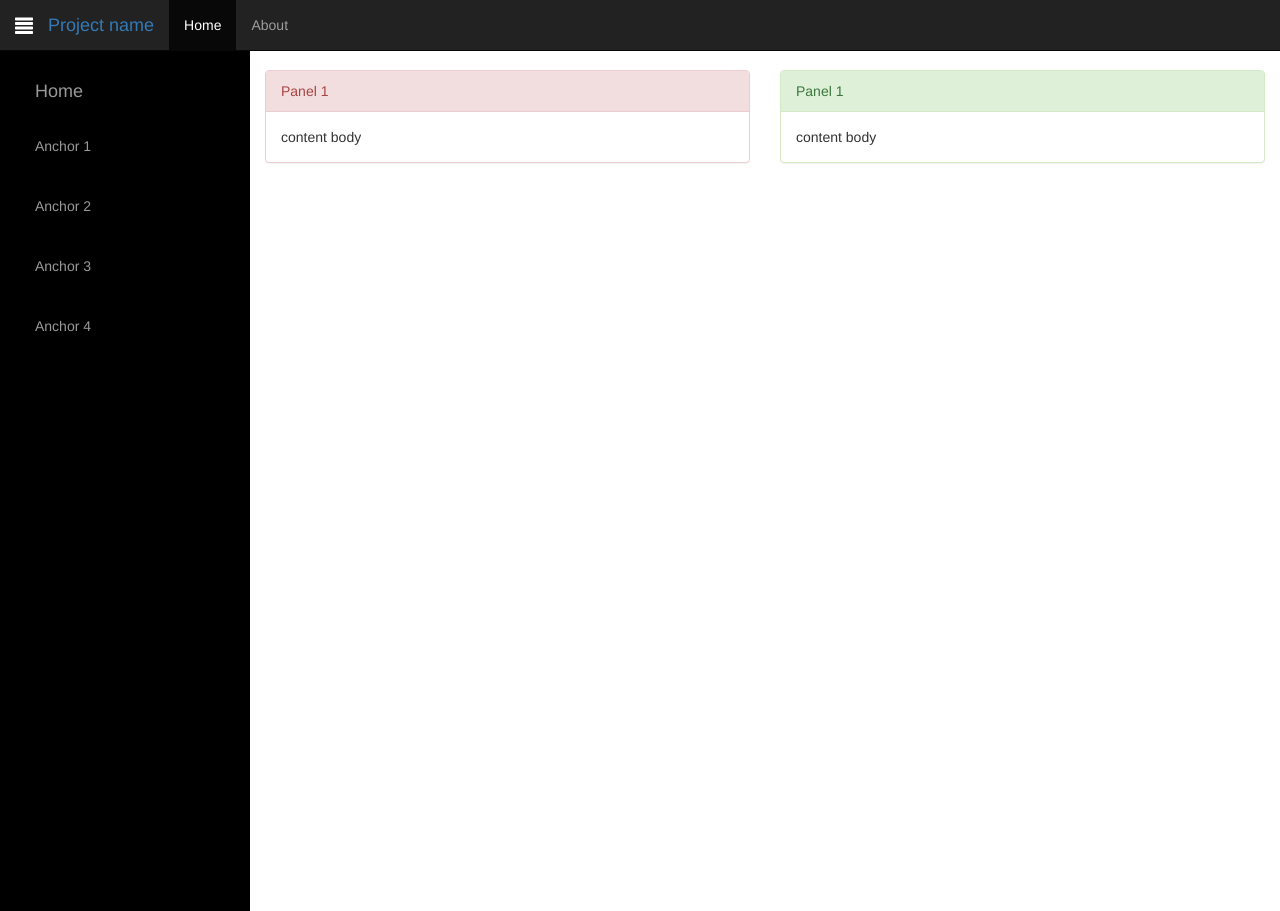
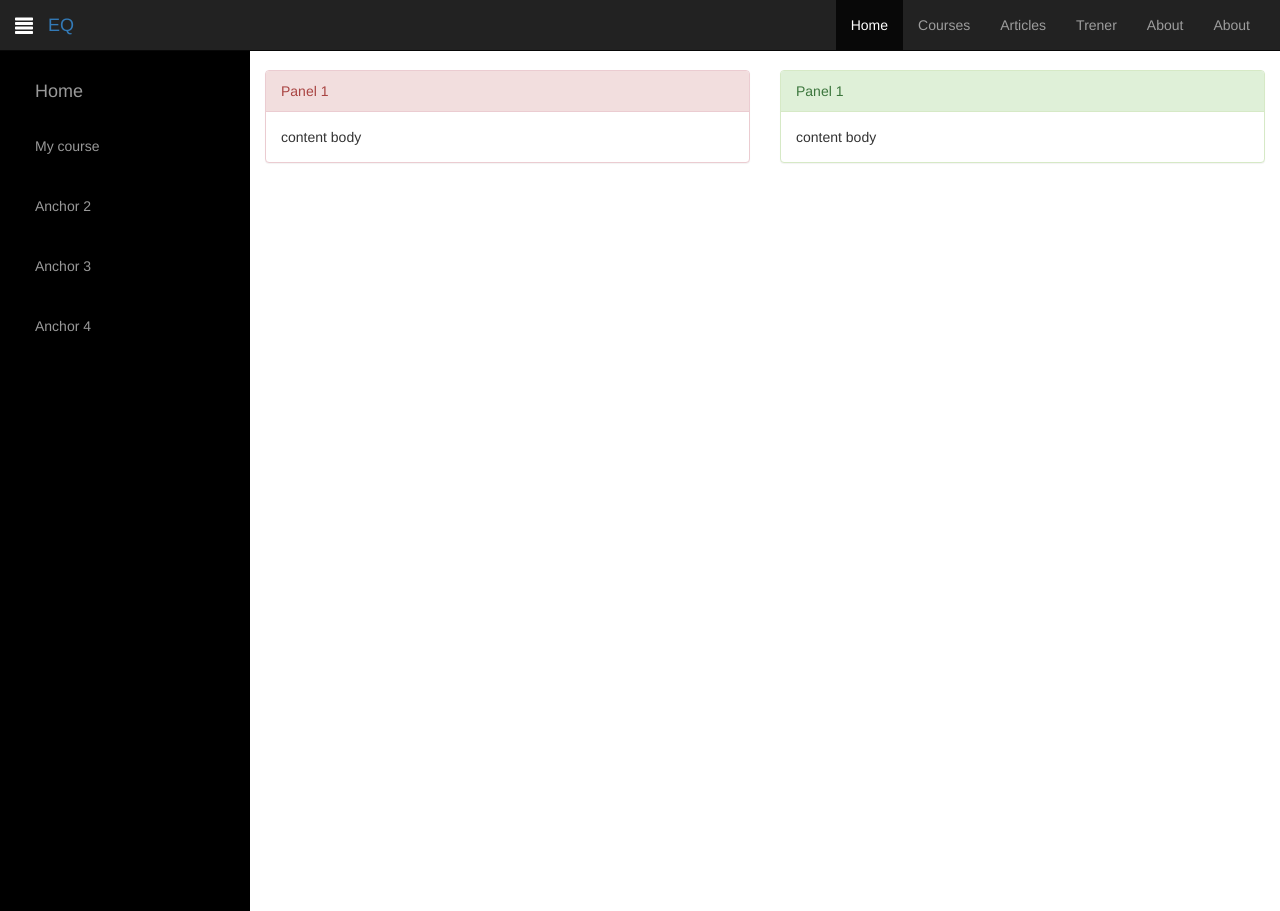
Before and after one commit to AndroidColliderUkraine/EQTrainer, a Django app: page /profile in a window 1280 px wide. Run offline with Django 3.2, Linux system fonts and the light colour scheme; some libraries are stand-ins or nearby versions.

Commit message:
Added minimus structure to profile

```diff
--- a/app_eq_1/views.py
+++ b/app_eq_1/views.py
@@ -10,6 +10,9 @@ def home(request):
     # title_user = "%s" %(request.user)
     # user_type = request.user.profile.type_user
     # text = _("Main page  :)")
+    if request.user.is_authenticated():
+        return render(request, "profile.html", {})
+
     text = "Main page  :)"
 
     course_list = None
@@ -19,14 +22,12 @@ def home(request):
         print "e:", e
     # print "course_list: ", course_list
 
-
     article_list = None
     try:
         article_list = Article.objects.filter(state='active').order_by('-updated')[:3]
     except Exception, e:
         print "e:", e
     # print "article_list: ", article_list
-
 
     context = {
         # "title_user": title_user,
@@ -42,7 +43,7 @@ def profile(request):
     context = {
         "text": text,
     }
-    return render(request, "profile_new.html",context)
+    return render(request, "profile.html", context)
 
 
 def course(request):
@@ -125,8 +126,9 @@ def unsubscribe_course(request):
 
 def profile_mycourse(request):
     print "I'm in profile_mycourse"
+    usercourse = None
+
     if request.user.is_authenticated():
-        usercourse = None
         try:
             usercourses = UserCourse.objects.filter(user=request.user).order_by('-updated')
         except Exception, e:
@@ -137,6 +139,7 @@ def profile_mycourse(request):
     }
     return render(request, "profile_mycourse.html",context)
 
+
 def profile_home(request):
     print "I'm in profile_home"
     context = {}
--- a/templates/profile.html
+++ b/templates/profile.html
@@ -1,109 +1,108 @@
 {% load staticfiles %}
-<!doctype html>
-<html lang="en">
+<!DOCTYPE html>
+<html>
 <head>
-    <meta charset="utf-8">
-    <meta http-equiv="X-UA-Compatible" content="IE=edge">
-    <meta name="description" content="A front-end template that helps you build fast, modern mobile web apps.">
-    <meta name="viewport" content="width=device-width, initial-scale=1">
-    <title>Material Design Lite</title>
+    <title>{% block title %}{% endblock %}</title>
 
-    <!-- Add to homescreen for Chrome on Android -->
-    <meta name="mobile-web-app-capable" content="yes">
-    <link rel="icon" sizes="192x192" href="images/touch/chrome-touch-icon-192x192.png">
+    <link href="{% static 'css/my_profile.css' %}" rel="stylesheet">
+    <link href="{% static 'bootstrap/css/bootstrap.min.css' %}" rel="stylesheet">
 
-    <!-- Add to homescreen for Safari on iOS -->
-    <meta name="apple-mobile-web-app-capable" content="yes">
-    <meta name="apple-mobile-web-app-status-bar-style" content="black">
-    <meta name="apple-mobile-web-app-title" content="Material Design Lite">
-    <link rel="apple-touch-icon-precomposed" href="apple-touch-icon-precomposed.png">
+    <script src="https://ajax.googleapis.com/ajax/libs/jquery/1.11.3/jquery.min.js"></script>
+    <script src="{% static 'js/my_profile.js' %}"></script>
+    <script src="{% static 'bootstrap/js/bootstrap.min.js' %}"></script>
 
-    <!-- Tile icon for Win8 (144x144 + tile color) -->
-    <meta name="msapplication-TileImage" content="images/touch/ms-touch-icon-144x144-precomposed.png">
-    <meta name="msapplication-TileColor" content="#3372DF">
-
-    <!-- SEO: If your mobile URL is different from the desktop URL, add a canonical link to the desktop page https://developers.google.com/webmasters/smartphone-sites/feature-phones -->
-    <!--
-    <link rel="canonical" href="http://www.example.com/">
-    -->
-
-    <link href="https://fonts.googleapis.com/css?family=Roboto:regular,bold,italic,thin,light,bolditalic,black,medium&amp;lang=en" rel="stylesheet">
-    <link href="https://fonts.googleapis.com/icon?family=Material+Icons" rel="stylesheet">
-    <link rel="stylesheet" href="/static/css/material.min.css">
-    <link rel="stylesheet" href="/static/css/styles.css">
-    <style>
-    #view-source {
-      position: fixed;
-      display: block;
-      right: 0;
-      bottom: 0;
-      margin-right: 40px;
-      margin-bottom: 40px;
-      z-index: 900;
-    }
-    </style>
 </head>
     <body>
-    <div class="demo-layout mdl-layout mdl-js-layout mdl-layout--fixed-drawer mdl-layout--fixed-header">
-      <header class="demo-header mdl-layout__header mdl-color--white mdl-color--grey-100 mdl-color-text--grey-600">
-        <div class="mdl-layout__header-row">
-          <span class="mdl-layout-title">{% block title %}{% endblock %}</span>
-          <div class="mdl-layout-spacer"></div>
-          <div class="mdl-textfield mdl-js-textfield mdl-textfield--expandable">
-            <label class="mdl-button mdl-js-button mdl-button--icon" for="search">
-              <i class="material-icons">search</i>
-            </label>
-            <div class="mdl-textfield__expandable-holder">
-              <input class="mdl-textfield__input" type="text" id="search" />
-              <label class="mdl-textfield__label" for="search">Enter your query...</label>
+        <div id="wrapper">
+            <nav class="navbar navbar-inverse navbar-fixed-top" role="navigation">
+                <div class="container-fluid">
+                    <div class="navbar-header">
+                        <button type="button" class="navbar-toggle collapsed" data-toggle="collapse" data-target="#navbar" aria-expanded="false" aria-controls="navbar">
+                            <span class="sr-only">Toggle navigation</span>
+                            <span class="icon-bar">1</span>
+                            <span class="icon-bar">2</span>
+                            <span class="icon-bar">3</span>
+                        </button>
+                        <div  class="navbar-brand">
+                            <a id="menu-toggle" href="#" class="glyphicon glyphicon-align-justify btn-menu toggle">
+                                <i class="fa fa-bars"></i>
+                            </a>
+                            <a href="/">EQ</a>
                         </div>
                     </div>
-          <button class="mdl-button mdl-js-button mdl-js-ripple-effect mdl-button--icon" id="hdrbtn">
-            <i class="material-icons">more_vert</i>
-          </button>
-          <ul class="mdl-menu mdl-js-menu mdl-js-ripple-effect mdl-menu--bottom-right" for="hdrbtn">
-            <li class="mdl-menu__item">About</li>
-            <li class="mdl-menu__item">Contact</li>
-            <li class="mdl-menu__item">Legal information</li>
+                    <div id="navbar" class="collapse navbar-collapse navbar-right">
+                        <ul class="nav navbar-nav">
+                            <li class="active"><a href="/">Home</a></li>
+                            <li><a href="/course">Courses</a></li>
+                            <li><a href="/article">Articles</a></li>
+                            <li><a href="#about">Trener</a></li>
+                            <li><a href="#about">About</a></li>
+                            <li><a href="#about">About</a></li>
                         </ul>
+                    </div><!--/.nav-collapse -->
                 </div>
-      </header>
-      <div class="demo-drawer mdl-layout__drawer mdl-color--blue-grey-900 mdl-color-text--blue-grey-50">
-        <header class="demo-drawer-header">
-          <img src="images/user.jpg" class="demo-avatar">
-          <div class="demo-avatar-dropdown">
-            <span>{{ request.user.username }}</span>
-            <div class="mdl-layout-spacer"></div>
-            <button id="accbtn" class="mdl-button mdl-js-button mdl-js-ripple-effect mdl-button--icon">
-              <i class="material-icons" role="presentation">arrow_drop_down</i>
-              <span class="visuallyhidden">Accounts</span>
-            </button>
-            <ul class="mdl-menu mdl-menu--bottom-right mdl-js-menu mdl-js-ripple-effect" for="accbtn">
-              <li class="mdl-menu__item">hello@example.com</li>
-              <li class="mdl-menu__item">info@example.com</li>
-              <li class="mdl-menu__item"><i class="material-icons">add</i>Add another account...</li>
+            </nav>
+            <!-- Sidebar -->
+            <div id="sidebar-wrapper">
+                <nav id="spy">
+                    <ul class="sidebar-nav nav">
+                        <li class="sidebar-brand">
+                            <a href="/"><span class="fa fa-home solo">Home</span></a>
+                        </li>
+                        <li>
+                            <a href="/profile/mycourse">
+                                <span class="fa fa-anchor solo">My course</span>
+                            </a>
+                        </li>
+                        <li>
+                            <a href="#anch2">
+                                <span class="fa fa-anchor solo">Anchor 2</span>
+                            </a>
+                        </li>
+                        <li>
+                            <a href="#anch3">
+                                <span class="fa fa-anchor solo">Anchor 3</span>
+                            </a>
+                        </li>
+                        <li>
+                            <a href="#anch4">
+                                <span class="fa fa-anchor solo">Anchor 4</span>
+                            </a>
+                        </li>
                     </ul>
-          </div>
-        </header>
-        <nav class="demo-navigation mdl-navigation mdl-color--blue-grey-800">
-          <a class="mdl-navigation__link" href="/"><i class="mdl-color-text--blue-grey-400 material-icons" role="presentation">home</i>Головна</a>
-
-          <a class="mdl-navigation__link" href="/profile/home"><i class="mdl-color-text--blue-grey-400 material-icons" role="presentation">home</i>Home</a>
-
-          <a class="mdl-navigation__link" href="/profile/mycourse"><i class="mdl-color-text--blue-grey-400 material-icons" role="presentation">inbox</i>Мої курси</a>
-
-          <a class="mdl-navigation__link" href="/profile/mycourse"><i class="mdl-color-text--blue-grey-400 material-icons" role="presentation">inbox</i>Мої історія</a>
                 </nav>
             </div>
-      <main class="mdl-layout__content mdl-color--grey-100">
-
-          <div class="demo-graphs mdl-shadow--2dp mdl-color--white mdl-cell mdl-cell--8-col">
+            <!-- Page content -->
+            <div id="page-content-wrapper">
+                <div class="page-content">
+                    <div class="container-fluid">
                         {% block content%}
+                        <div class="row">
+                            <div class="col-md-6">
+                                <div class="panel panel-danger">
+                                    <div class="panel-heading">
+                                            Panel 1
+                                    </div>
+                                    <div class="panel-body">
+                                        content body
+                                    </div>
+                                </div>
+                            </div>
+                            <div class="col-md-6">
+                                <div class="panel panel-success">
+                                    <div class="panel-heading">
+                                            Panel 1
+                                    </div>
+                                    <div class="panel-body">
+                                        content body
+                                    </div>
+                                </div>
+                            </div>
+                        </div>
                         {% endblock %}
                     </div>
-      </main>
                 </div>
-      <a href="#" target="_blank" id="view-source" class="mdl-button mdl-js-button mdl-button--raised mdl-js-ripple-effect mdl-color--accent mdl-color-text--accent-contrast">View Source</a>
-    <script src="/static/js/material.min.js"></script>
+            </div>
+        </div>
     </body>
 </html>
--- a/templates/profile_mycourse.html
+++ b/templates/profile_mycourse.html
@@ -1,13 +1,14 @@
 {% extends "profile.html" %}
 {% load i18n %}
 {% block title %}
-Мої курси
+My course
 {{ block.super }}
 {% endblock %}
 
 
 {% block content%}
-<b>Список моїх курсів</b>
+
+    <b>List of my course</b>
     <table style="width:100%">
         {% for usercourse in usercourses%}
             <tr>
@@ -18,5 +19,4 @@
         {% endfor %}
     </table>
 
-
 {% endblock %}
--- a/templates/profile_new.html
+++ /dev/null
@@ -1,102 +0,0 @@
-{% load staticfiles %}
-<!DOCTYPE html>
-<html>
-<head>
-    <title>Profile</title>
-
-    <link href="{% static 'css/my_profile.css' %}" rel="stylesheet">
-    <link href="{% static 'bootstrap/css/bootstrap.min.css' %}" rel="stylesheet">
-
-    <script src="https://ajax.googleapis.com/ajax/libs/jquery/1.11.3/jquery.min.js"></script>
-    <script src="{% static 'js/my_profile.js' %}"></script>
-    <script src="{% static 'bootstrap/js/bootstrap.min.js' %}"></script>
-
-</head>
-    <body>
-        <div id="wrapper">
-            <nav class="navbar navbar-inverse navbar-fixed-top" role="navigation">
-                <div class="container-fluid">
-                    <div class="navbar-header">
-                        <button type="button" class="navbar-toggle collapsed" data-toggle="collapse" data-target="#navbar" aria-expanded="false" aria-controls="navbar">
-                            <span class="sr-only">Toggle navigation</span>
-                            <span class="icon-bar"></span>
-                            <span class="icon-bar"></span>
-                            <span class="icon-bar"></span>
-                        </button>
-                        <div  class="navbar-brand">
-                            <a id="menu-toggle" href="#" class="glyphicon glyphicon-align-justify btn-menu toggle">
-                                <i class="fa fa-bars"></i>
-                            </a>
-                            <a href="#">Project name</a>
-                        </div>
-                    </div>
-                    <div id="navbar" class="collapse navbar-collapse">
-                        <ul class="nav navbar-nav">
-                            <li class="active"><a href="#">Home</a></li>
-                            <li><a href="#about">About</a></li>
-                        </ul>
-                    </div><!--/.nav-collapse -->
-                </div>
-            </nav>
-            <!-- Sidebar -->
-            <div id="sidebar-wrapper">
-                <nav id="spy">
-                    <ul class="sidebar-nav nav">
-                        <li class="sidebar-brand">
-                            <a href="#home"><span class="fa fa-home solo">Home</span></a>
-                        </li>
-                        <li>
-                            <a href="#anch1">
-                                <span class="fa fa-anchor solo">Anchor 1</span>
-                            </a>
-                        </li>
-                        <li>
-                            <a href="#anch2">
-                                <span class="fa fa-anchor solo">Anchor 2</span>
-                            </a>
-                        </li>
-                        <li>
-                            <a href="#anch3">
-                                <span class="fa fa-anchor solo">Anchor 3</span>
-                            </a>
-                        </li>
-                        <li>
-                            <a href="#anch4">
-                                <span class="fa fa-anchor solo">Anchor 4</span>
-                            </a>
-                        </li>
-                    </ul>
-                </nav>
-            </div>
-            <!-- Page content -->
-            <div id="page-content-wrapper">
-                <div class="page-content">
-                    <div class="container-fluid">
-                        <div class="row">
-                            <div class="col-md-6">
-                                <div class="panel panel-danger">
-                                    <div class="panel-heading">
-                                            Panel 1
-                                    </div>
-                                    <div class="panel-body">
-                                        content body
-                                    </div>
-                                </div>
-                            </div>
-                            <div class="col-md-6">
-                                <div class="panel panel-success">
-                                    <div class="panel-heading">
-                                            Panel 1
-                                    </div>
-                                    <div class="panel-body">
-                                        content body
-                                    </div>
-                                </div>
-                            </div>
-                        </div>
-                    </div>
-                </div>
-            </div>
-        </div>
-    </body>
-</html>
```
Lines whose indentation alone changed are shown as unchanged.
